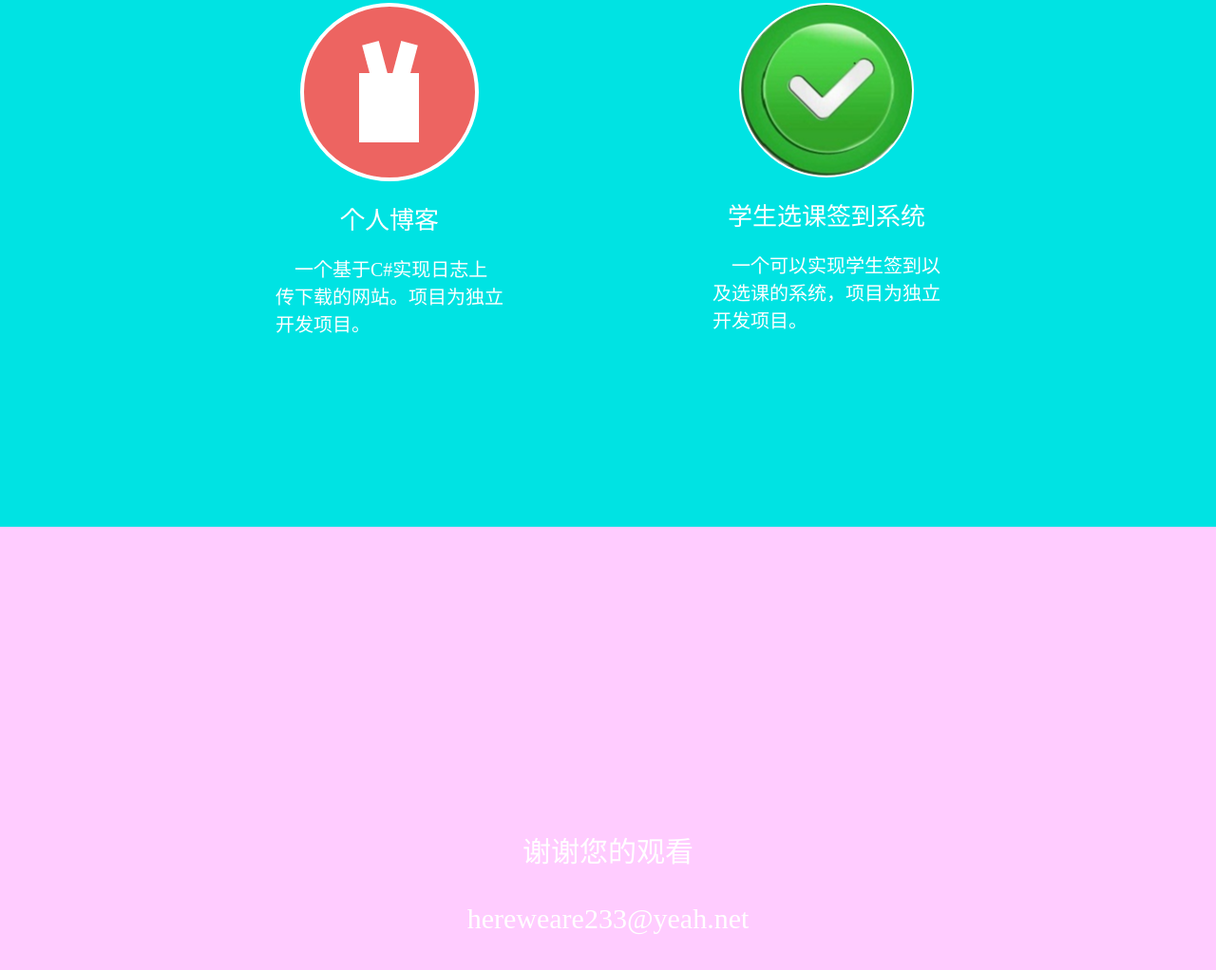
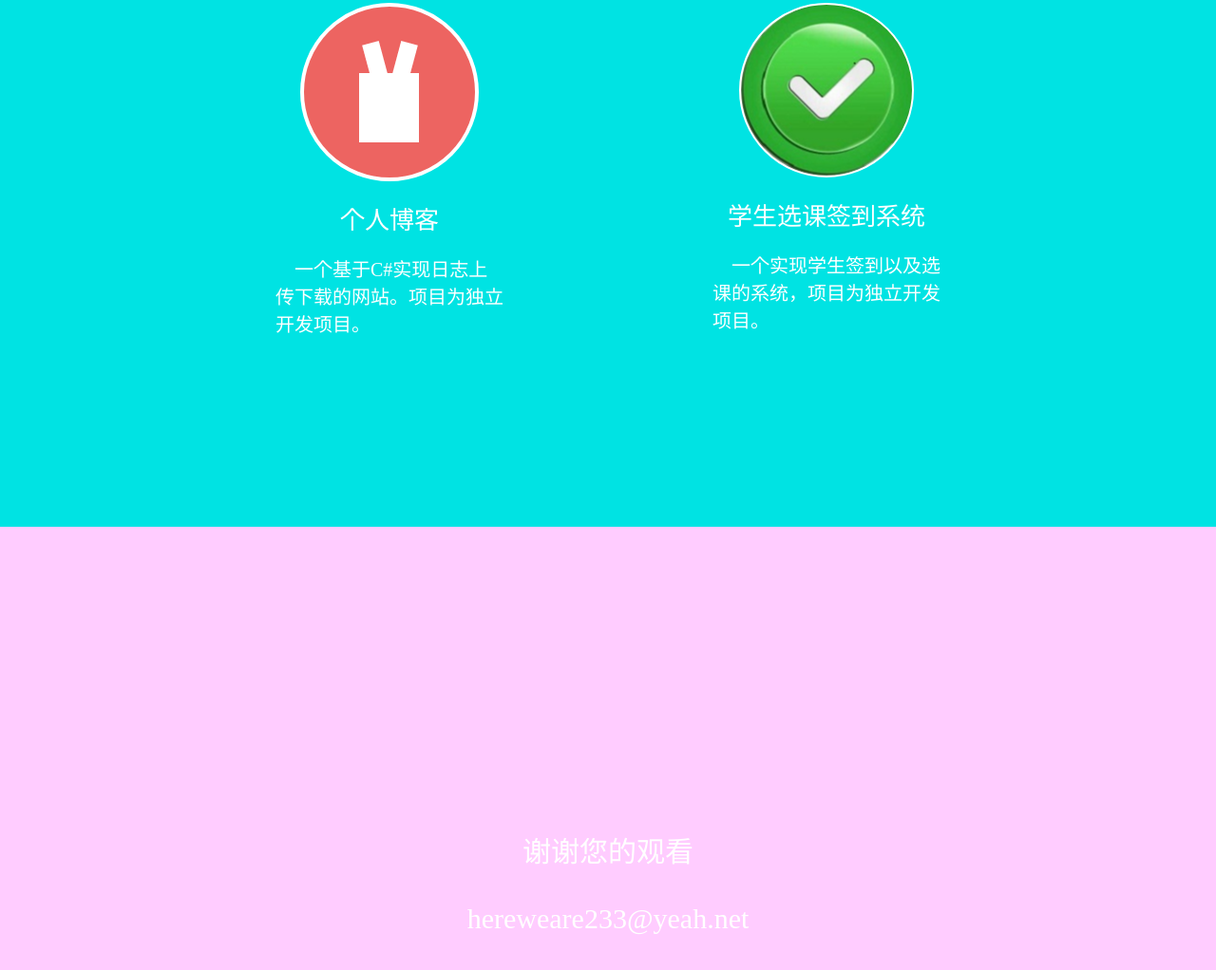
Before and after one commit to JoshuaHhhhhh/Resume, a plain HTML site: page index.html in a window 1280 px wide. Shown: the part 2521-3543 px from the top of the page at 95% size. Drawn offline with Linux system fonts and the light colour scheme.

Commit message:
Update index.html

```diff
--- a/index.html
+++ b/index.html
@@ -112,7 +112,7 @@
 				<li class="prj" id="prj-signinsys">
 					<div class="prj-logo"></div>
 					<h3 class="prj-title">学生选课签到系统</h3>
-					<p class="prj-intro">一个可以实现学生签到以及选课的系统，项目为独立开发项目。</p>
+					<p class="prj-intro">一个实现学生签到以及选课的系统，项目为独立开发项目。</p>
 				</li>
 			</ul>
 		</div>
```
